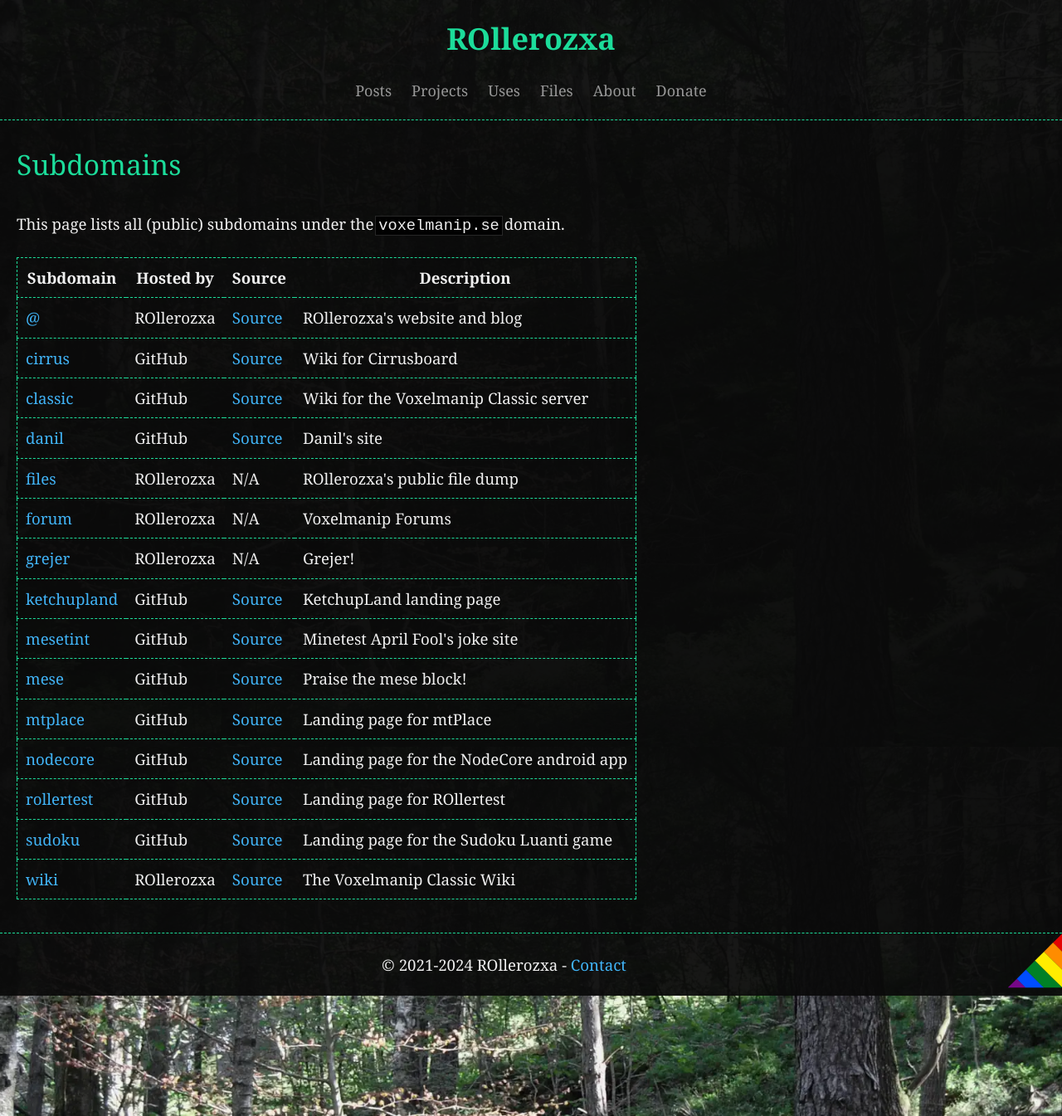
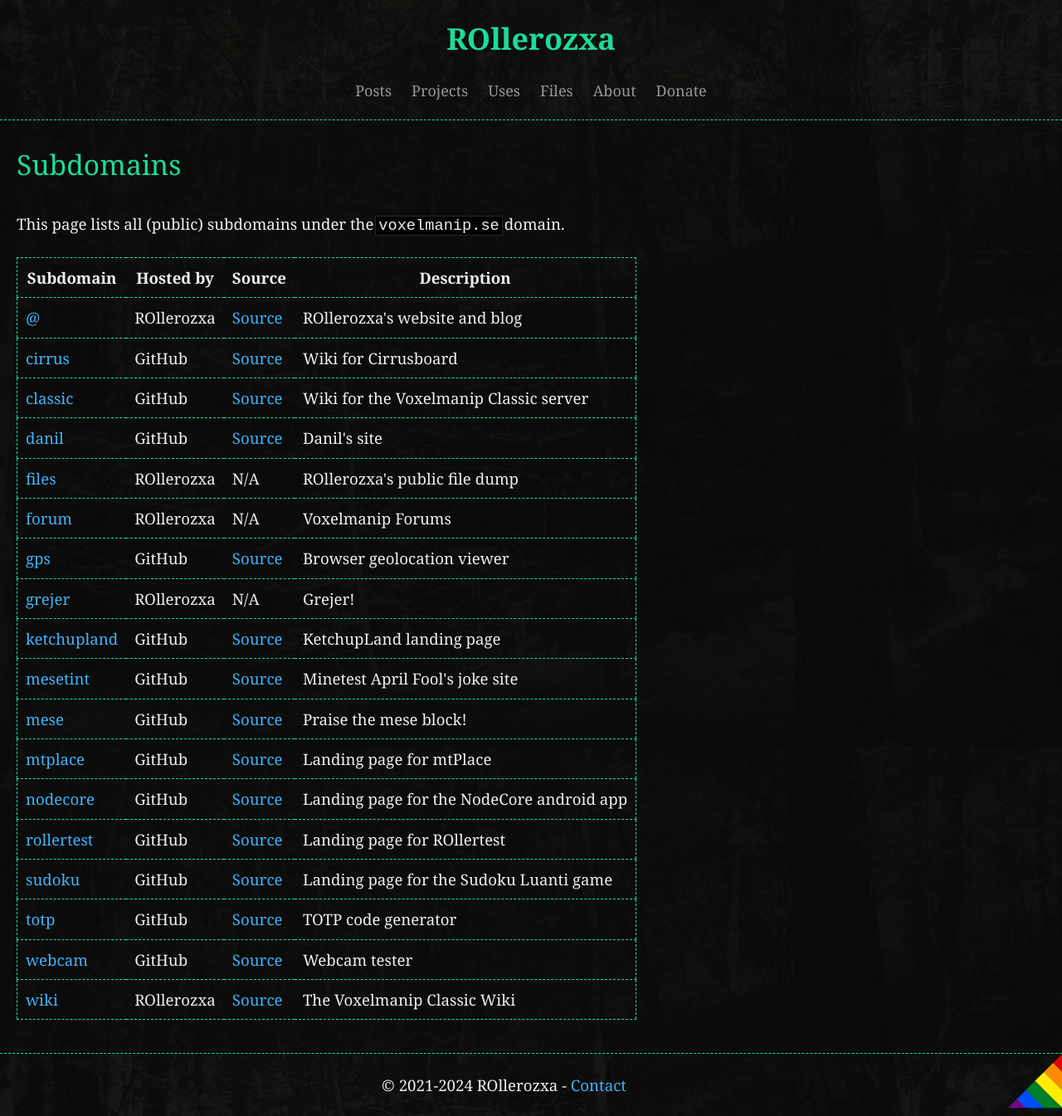
Before and after one commit to rollerozxa/voxelmanip.se, a Jekyll site: the page built from subdomains.md, in a window 1280 px wide. Shown: the whole page at 83% size. Built offline with Jekyll 4.4.1, drawn with Linux system fonts in a browser that asks for light colours.

Commit message:
Update subdomains list

```diff
--- a/_data/subdomains.yml
+++ b/_data/subdomains.yml
@@ -25,6 +25,11 @@
 - domain: forum
   host: ROllerozxa
   description: Voxelmanip Forums
+
+- domain: gps
+  host: GitHub
+  source: https://github.com/rollerozxa/gps.voxelmanip.se
+  description: Browser geolocation viewer
 
 - domain: grejer
   host: ROllerozxa
@@ -65,6 +70,16 @@
   source: https://github.com/rollerozxa/sudoku.voxelmanip.se
   description: Landing page for the Sudoku Luanti game
 
+- domain: totp
+  host: GitHub
+  source: https://github.com/rollerozxa/totp.voxelmanip.se
+  description: TOTP code generator
+
+- domain: webcam
+  host: GitHub
+  source: https://github.com/rollerozxa/webcam.voxelmanip.se
+  description: Webcam tester
+
 - domain: wiki
   host: ROllerozxa
   source: https://github.com/rollerozxa/voxelmanip-minetest-wiki
```
